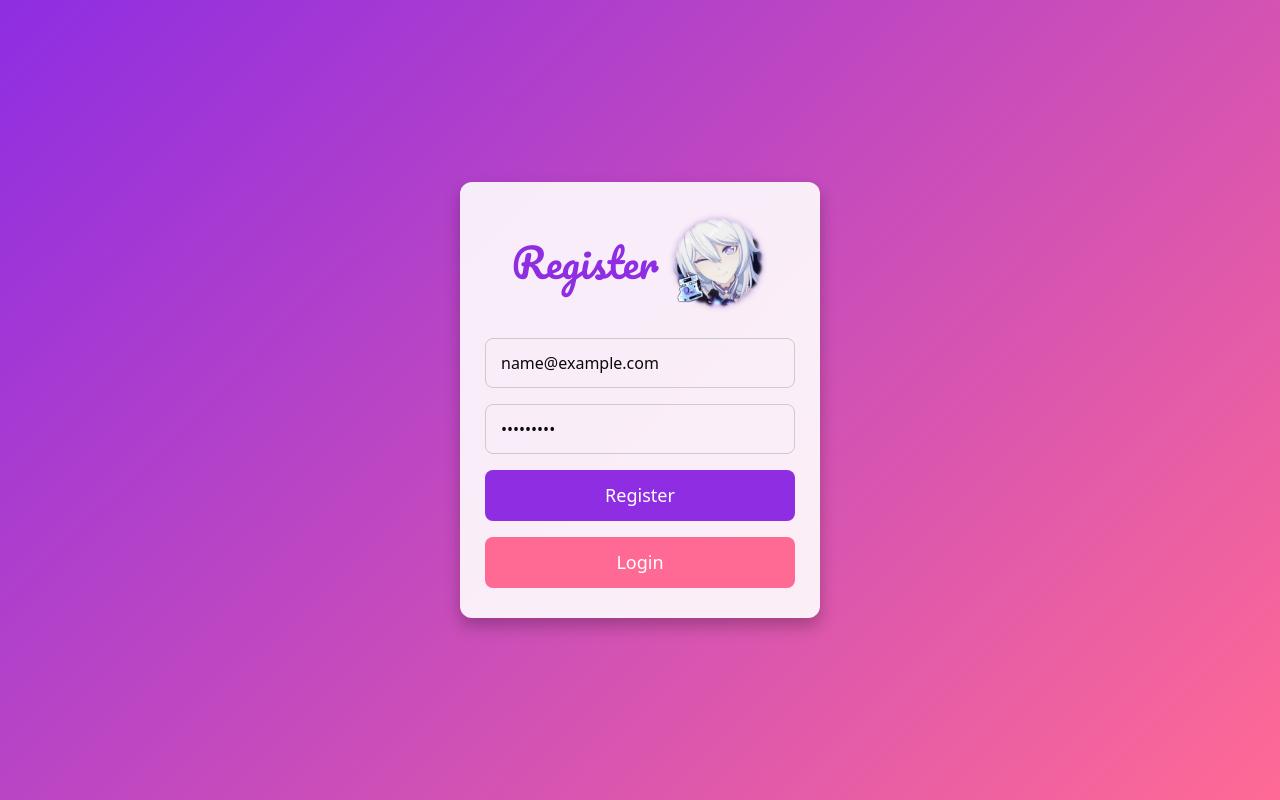
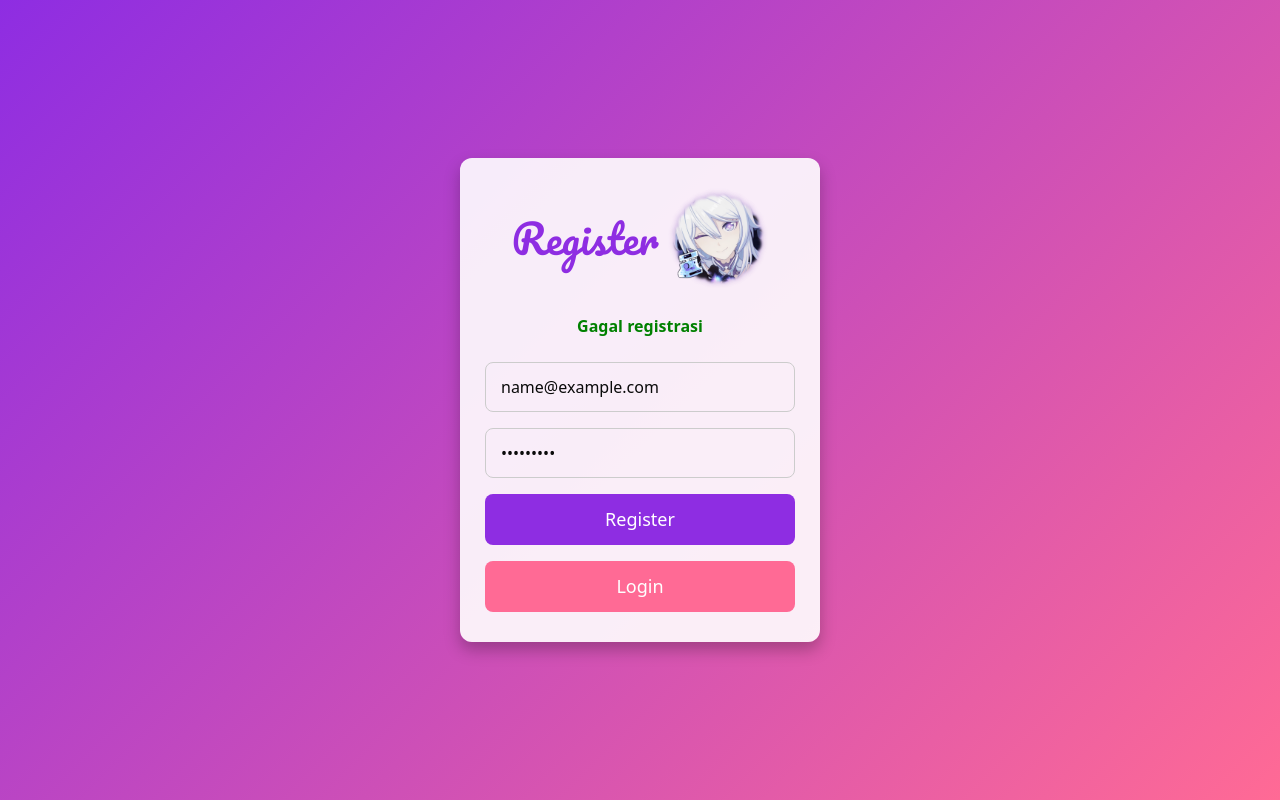
Before and after one commit to TokisakiK-423/K-423X_Fix_Ini, a Next.js app in the folder web/: page /register in a window 1280 px wide. Both pictures are taken after typing "name@example.com", "Sample123" into the empty fields and a click on the button "Register". Built offline with nearby package versions, Linux system fonts and the light colour scheme; no server answers.

Commit message:
menyederhanakan sama seperti login

```diff
--- a/web/src/app/register/page.tsx
+++ b/web/src/app/register/page.tsx
@@ -1,172 +1,76 @@
 "use client";
-import { useState, useEffect } from "react";
+import { useState } from "react";
 import { useRouter } from "next/navigation";
+import { styles } from "@/lib/styles/LoginStyles";
+import { apiFetch } from "@/lib/tasks";
 
 export default function RegisterPage() {
-  const [email, setEmail] = useState<string>("");
-  const [password, setPassword] = useState<string>("");
-  const [message, setMessage] = useState<string>("");
+  const [email, setEmail] = useState("");
+  const [password, setPassword] = useState("");
+  const [message, setMessage] = useState("");
   const router = useRouter();
 
-  useEffect(() => {
-    const link = document.createElement("link");
-    link.href = "https://fonts.googleapis.com/css2?family=Pacifico&display=swap";
-    link.rel = "stylesheet";
-    document.head.appendChild(link);
-    return () => {
-      document.head.removeChild(link);
-    };
-  }, []);
-
-  const handleRegister = async (e: React.FormEvent<HTMLFormElement>) => {
+  const handleRegister = async (e: React.FormEvent) => {
     e.preventDefault();
     setMessage("");
-    const res = await fetch("http://localhost:5000/api/auth/register", {
+
+    try {
+      const res = await apiFetch("/auth/register", {
         method: "POST",
-      headers: { "Content-Type": "application/json" },
         body: JSON.stringify({ email, password }),
       });
       const json = await res.json();
-    if (!json.success) setMessage("Registrasi gagal: " + json.message);
-    else {
+
+      if (!json.success) {
+        setMessage("Registrasi gagal: " + json.message);
+      } else {
         setMessage("Registrasi sukses! Silakan login.");
         setTimeout(() => router.replace("/login"), 1500);
+      }
+    } catch {
+      setMessage("Gagal registrasi");
     }
   };
 
   const isError = message.startsWith("Registrasi gagal");
 
   return (
-    <div
-      style={{
-        minHeight: "100vh",
-        display: "flex",
-        justifyContent: "center",
-        alignItems: "center",
-        background: "linear-gradient(135deg, #8e2de2, #ff6a95)",
-        padding: "20px",
-      }}
-    >
-      <form
-        onSubmit={handleRegister}
-        style={{
-          maxWidth: 360,
-          width: "100%",
-          backgroundColor: "rgba(255, 255, 255, 0.9)",
-          padding: "30px 25px",
-          borderRadius: 12,
-          boxShadow: "0 8px 16px rgba(0,0,0,0.25)",
-          display: "flex",
-          flexDirection: "column",
-          gap: 16,
-        }}
-      >
-        <h2
-          style={{
-            fontFamily: "'Pacifico', cursive",
-            fontSize: "2.5rem",
-            color: "#8e2de2",
-            textAlign: "center",
-            marginBottom: 10,
-            display: "flex",
-            alignItems: "center",
-            justifyContent: "center",
-            gap: "10px"
-          }}
-        >
-          Register
-          <img
-            src="/img/xsa.png" style={{
-              width: 100,
-              height: 100,
-              borderRadius: 8
-            }}
-          />
+    <div style={styles.container}>
+      <form onSubmit={handleRegister} style={styles.form}>
+        <h2 style={styles.title}>
+          <span style={styles.titleText}>Register</span>
+          <img src="/img/xsa.png" style={styles.logo} alt="Logo" />
         </h2>
+
         {message && (
-          <div
-            style={{
-              color: isError ? "red" : "green",
-              fontWeight: "bold",
-              textAlign: "center",
-              marginBottom: 8,
-            }}
-          >
+          <div style={{ ...styles.errorText, color: isError ? "red" : "green" }}>
             {message}
           </div>
         )}
+
         <input
+          style={styles.input}
           value={email}
-          onChange={(e: React.ChangeEvent<HTMLInputElement>) =>
-            setEmail(e.target.value)
-          }
+          onChange={e => setEmail(e.target.value)}
           type="email"
           placeholder="Email"
           required
-          style={{
-            padding: "12px 15px",
-            fontSize: 16,
-            borderRadius: 8,
-            border: "1.5px solid #ccc",
-            outlineColor: "#8e2de2",
-          }}
         />
+
         <input
+          style={styles.input}
           value={password}
-          onChange={(e: React.ChangeEvent<HTMLInputElement>) =>
-            setPassword(e.target.value)
-          }
+          onChange={e => setPassword(e.target.value)}
           type="password"
           placeholder="Password"
           required
-          style={{
-            padding: "12px 15px",
-            fontSize: 16,
-            borderRadius: 8,
-            border: "1.5px solid #ccc",
-            outlineColor: "#8e2de2",
-          }}
         />
-        <button
-          type="submit"
-          style={{
-            padding: "12px",
-            fontSize: 18,
-            backgroundColor: "#8e2de2",
-            color: "#fff",
-            border: "none",
-            borderRadius: 8,
-            cursor: "pointer",
-            transition: "background-color 0.3s",
-          }}
-          onMouseOver={(e) =>
-            (e.currentTarget.style.backgroundColor = "#6a1b9a")
-          }
-          onMouseOut={(e) =>
-            (e.currentTarget.style.backgroundColor = "#8e2de2")
-          }
-        >
-          Register
-        </button>
+
+        <button type="submit" style={styles.primaryButton}>Register</button>
         <button
           type="button"
+          style={styles.secondaryButton}
           onClick={() => router.push("/login")}
-          style={{
-            padding: "12px",
-            fontSize: 18,
-            backgroundColor: "#ff6a95",
-            color: "#fff",
-            border: "none",
-            borderRadius: 8,
-            cursor: "pointer",
-            transition: "background-color 0.3s",
-          }}
-          onMouseOver={(e) =>
-            (e.currentTarget.style.backgroundColor = "#e64a7f")
-          }
-          onMouseOut={(e) =>
-            (e.currentTarget.style.backgroundColor = "#ff6a95")
-          }
         >
           Login
         </button>
```
Lines whose indentation alone changed are shown as unchanged.
